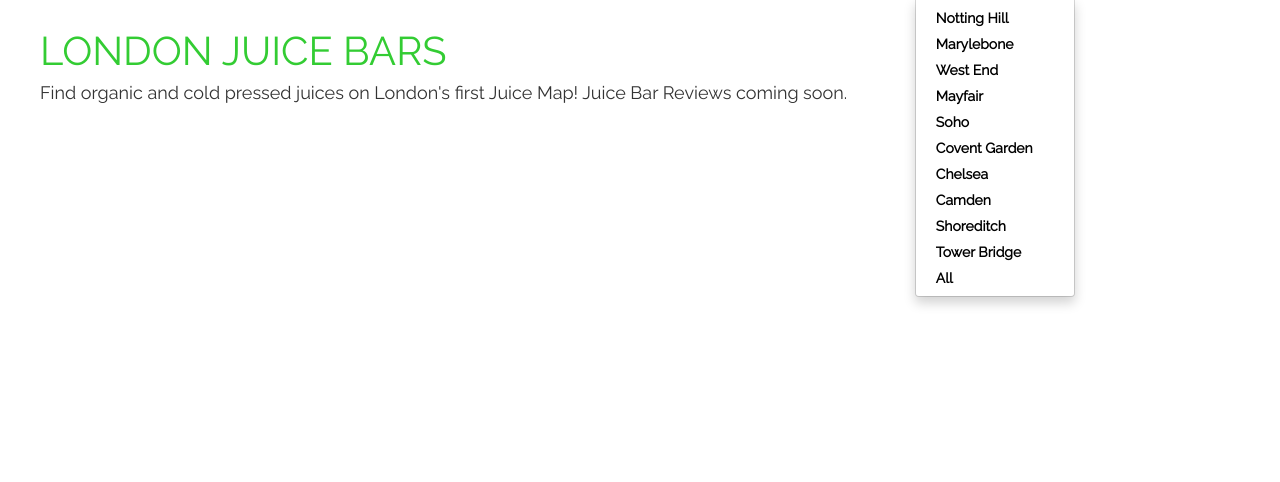
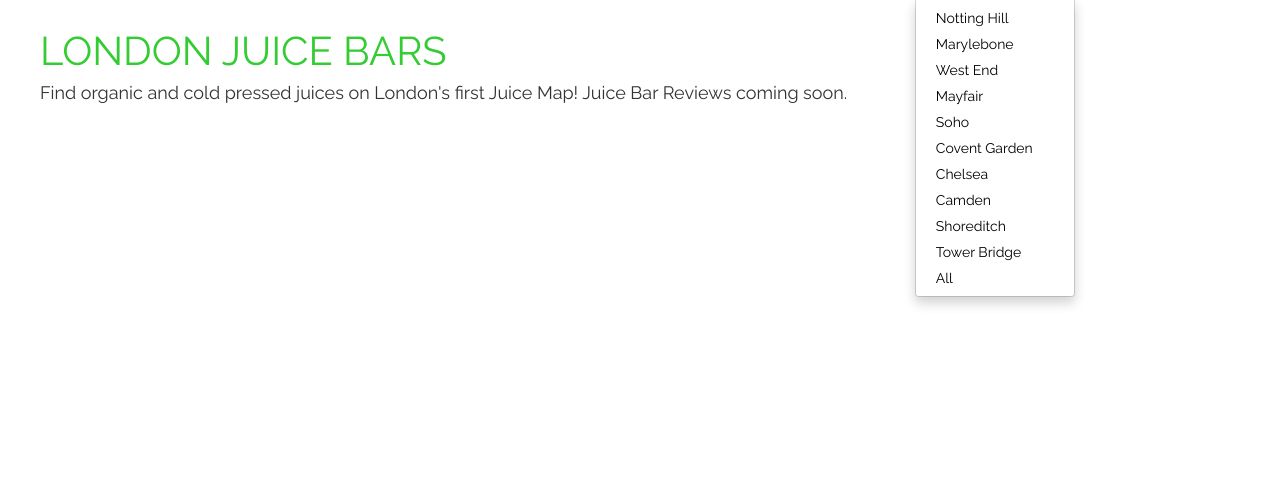
Before and after one commit to radhakapoor/london_juice_map, a Flask app: page / in a window 1280 px wide, after a click on "Juice by Neighbourhood". Shown: the part 51-533 px from the top of the page. Run offline with Flask 2, Linux system fonts and the light colour scheme; some libraries are stand-ins or nearby versions.

Commit message:
rolling back font weight

```diff
--- a/app/static/css/site-specific.css
+++ b/app/static/css/site-specific.css
@@ -59,5 +59,4 @@
 
       .dropdown-menu>li> a {
         color: #000000;
-        font-weight: 900;
       }
```
